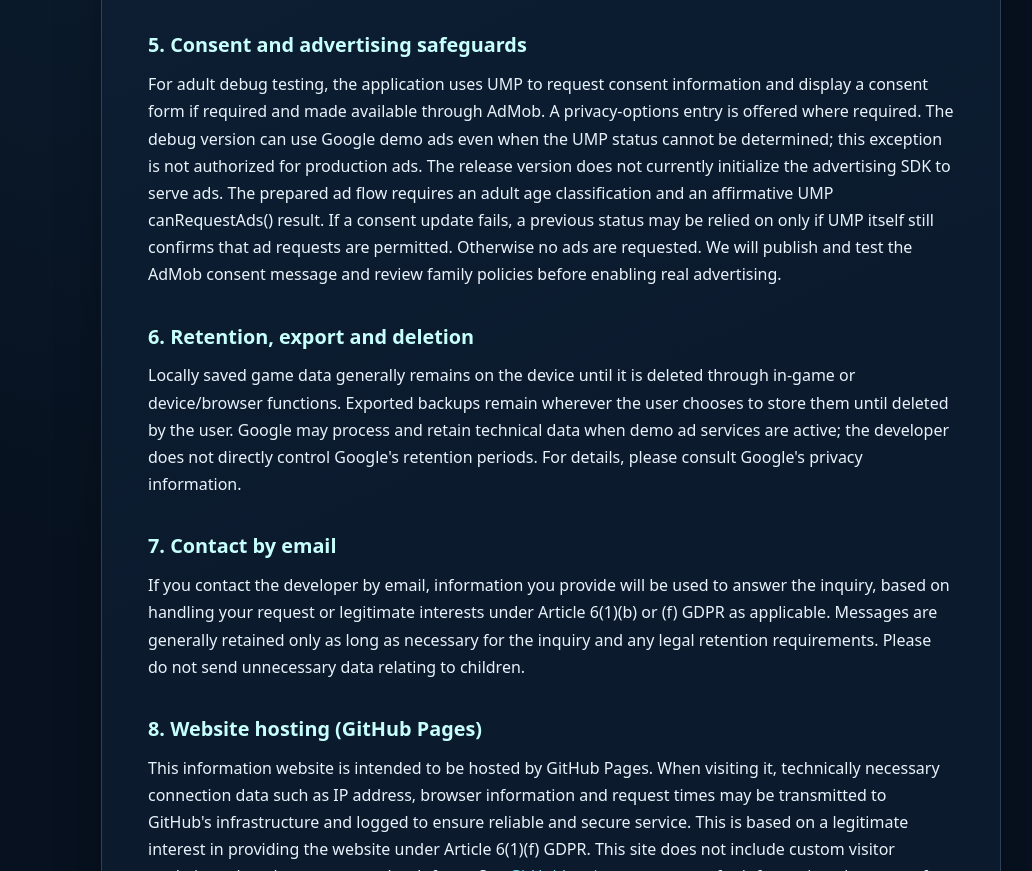
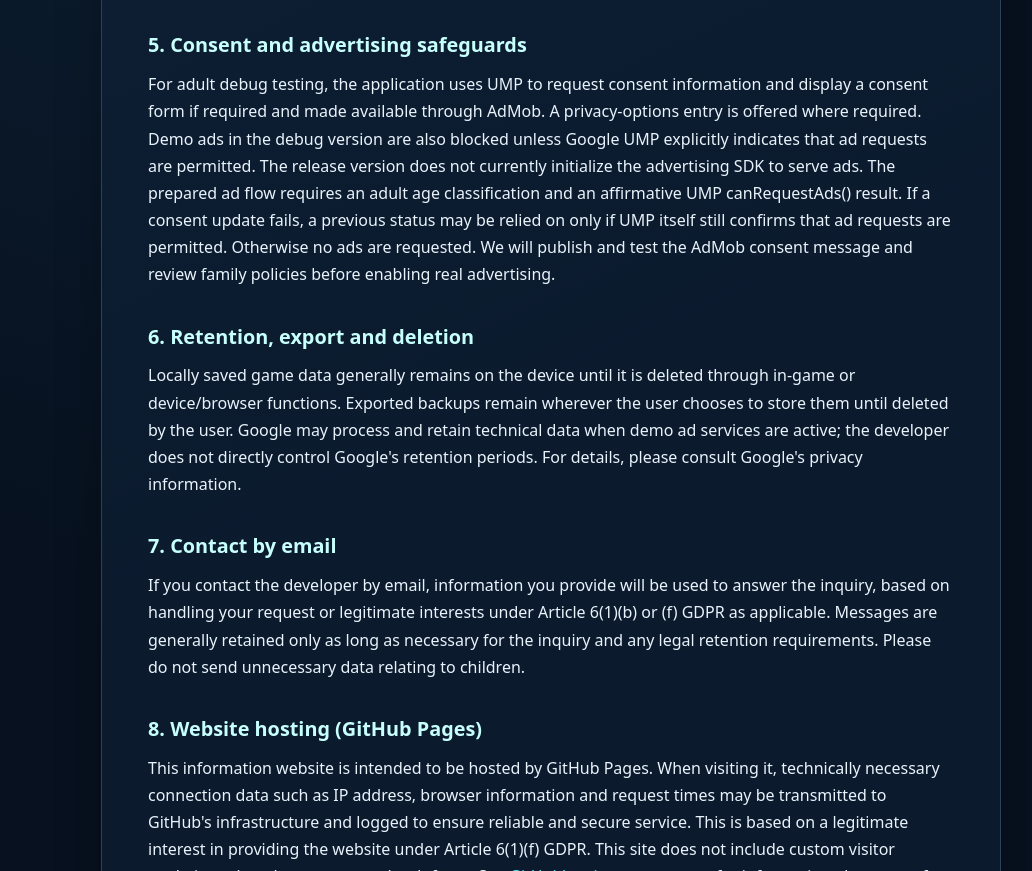
Before and after one commit to PatDattelt/neon-nomad, a plain HTML site: page privacy.html in a window 1280 px wide. Shown: the part 1889-2760 px from the top of the page, without its empty margins (89-1121 px from the left). Drawn offline with Linux system fonts and the light colour scheme.

Commit message:
Correct UMP consent requirements in English privacy policy

```diff
--- a/privacy.html
+++ b/privacy.html
@@ -26,7 +26,7 @@
 <p>Depending on SDK usage and consent status, Google may process IP addresses (which can be used to infer approximate location), device or app identifiers, ad interactions, app interactions, and diagnostic or performance information for ad delivery, analytics, and fraud prevention. The Android advertising ID permission (AD_ID) is expressly removed from the current manifest, but other technical identifiers may still be processed. Google and its advertising technology partners may be recipients of data where those services are used. See <a href="https://policies.google.com/privacy">Google's Privacy Policy</a> for additional information about processing, retention, and international transfers.</p>
 <p><strong>Planned production ads:</strong> Once separately activated, adults may receive full-screen and optional rewarded ads. Google Mobile Ads may process IP addresses (approximate location), app and ad interactions, diagnostics, and app or device identifiers for ad delivery, measurement, and fraud prevention. The Android advertising-ID permission remains excluded. No ad requests are intended for minors or users with unknown age. The live-ad feature remains switched off in the current release configuration.</p>
 <h2>5. Consent and advertising safeguards</h2>
-<p>For adult debug testing, the application uses UMP to request consent information and display a consent form if required and made available through AdMob. A privacy-options entry is offered where required. The debug version can use Google demo ads even when the UMP status cannot be determined; this exception is not authorized for production ads. The release version does not currently initialize the advertising SDK to serve ads. The prepared ad flow requires an adult age classification and an affirmative UMP canRequestAds() result. If a consent update fails, a previous status may be relied on only if UMP itself still confirms that ad requests are permitted. Otherwise no ads are requested. We will publish and test the AdMob consent message and review family policies before enabling real advertising.</p>
+<p>For adult debug testing, the application uses UMP to request consent information and display a consent form if required and made available through AdMob. A privacy-options entry is offered where required. Demo ads in the debug version are also blocked unless Google UMP explicitly indicates that ad requests are permitted. The release version does not currently initialize the advertising SDK to serve ads. The prepared ad flow requires an adult age classification and an affirmative UMP canRequestAds() result. If a consent update fails, a previous status may be relied on only if UMP itself still confirms that ad requests are permitted. Otherwise no ads are requested. We will publish and test the AdMob consent message and review family policies before enabling real advertising.</p>
 <h2>6. Retention, export and deletion</h2>
 <p>Locally saved game data generally remains on the device until it is deleted through in-game or device/browser functions. Exported backups remain wherever the user chooses to store them until deleted by the user. Google may process and retain technical data when demo ad services are active; the developer does not directly control Google's retention periods. For details, please consult Google's privacy information.</p>
 <h2>7. Contact by email</h2>
```
